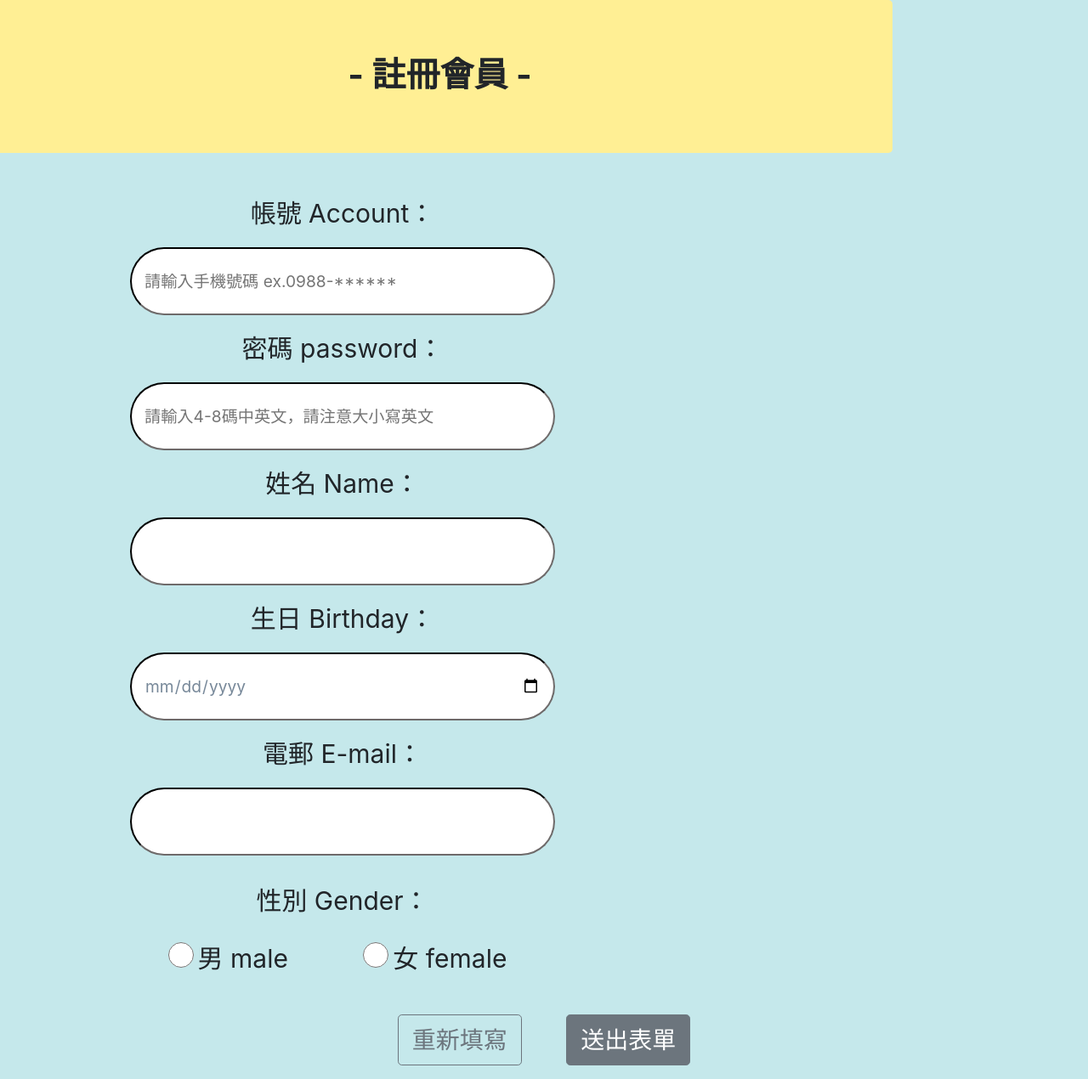
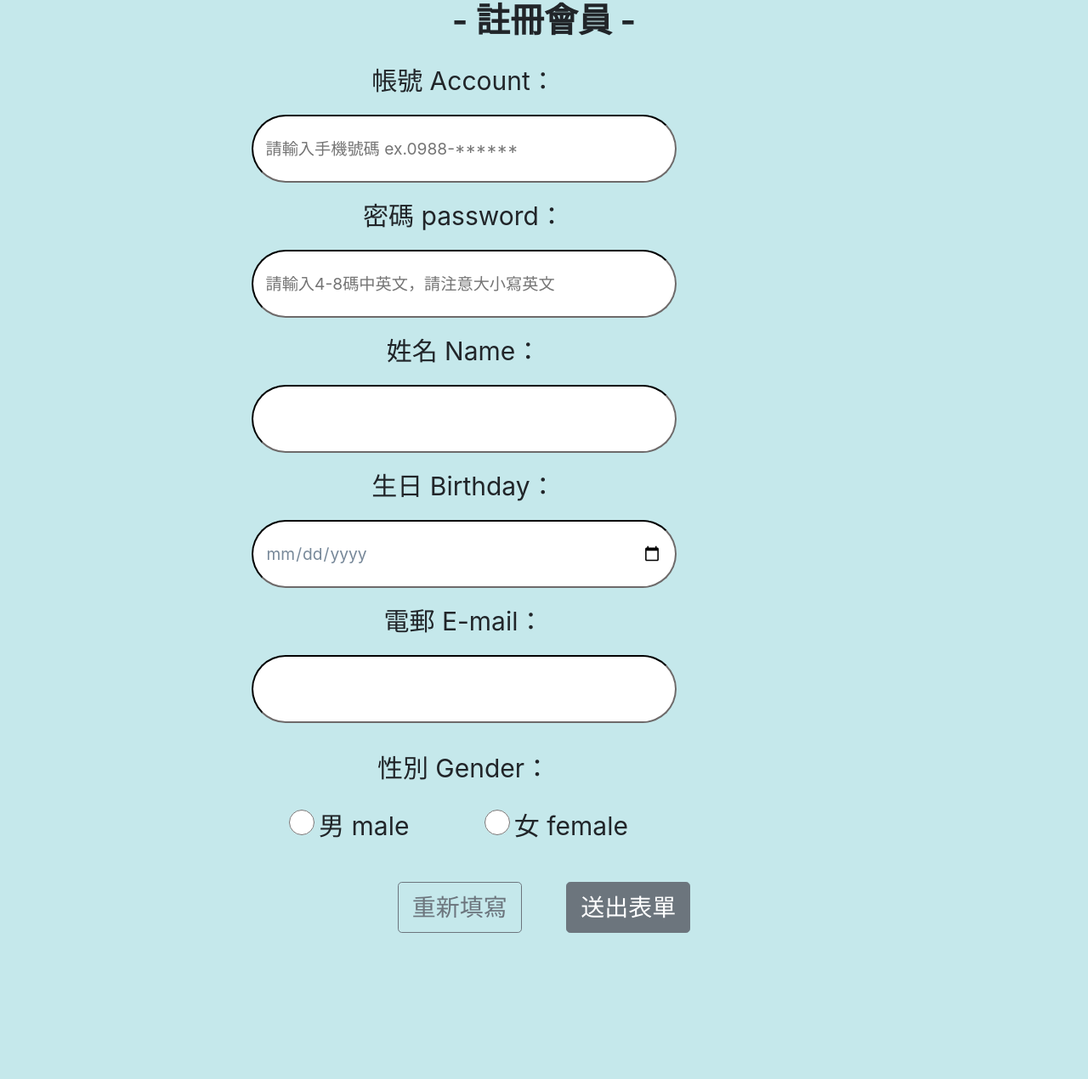
Before and after one commit to EuniQQ/polling, a PHP site: page /frontend/reg.php in a window 1280 px wide. Shown: the whole page at 85% size. After the commit the page ends 1098 px from the top, so only its background shows below. Run offline with PHP 8.4, Linux system fonts and the light colour scheme.

Commit message:
編輯首頁

```diff
--- a/api/reg.php
+++ b/api/reg.php
@@ -6,6 +6,6 @@
 insert('users',$_POST);
 
 //新增完畢導向回首頁
-//to("../index.php");
+// to("../index.php");
 
 ?>
--- a/frontend/reg.php
+++ b/frontend/reg.php
@@ -68,17 +68,17 @@
 <body>
 
     <!-- 頁首 -->
-    <div class="jumbotron container row text-center">
+    <!-- <div class="jumbotron container row text-center">      -->
         <h1 class="text-center font-weight-bold mx-auto">- 註冊會員 -</h1>
         <!-- <h3 class="text-center font-weight-bold  mx-auto"> Register</h3>       -->
-    </div>
+    <!-- </div> -->
 
     <form action="./api/reg.php" method="post" id="regForm">
         <div class="container">
 
             <div class="row ">
                 <!-- 左半邊欄位 -->
-                <div class="form-group col-sm-6 text-center ml-5">
+                <div class="form-group col-sm-9 text-center ml-5">
                     <!-- 帳號 -->
                     <label for="account" class="label col-form-label">帳號 Account：</label><br>
                     <input type="text" class="col form-cotrol " id="account" name="account" value="" placeholder="請輸入手機號碼 ex.0988-******"><br>
@@ -104,14 +104,14 @@
                     <label for="gender" class="label  col-form-label font-weight-normal mt-4">性別 Gender：<br>
 
                         <!-- 性別-男 -->
-                        <div class=" form-check-inline ">
+                        <div class=" form-check-inline d-inline">
                             <label for="male" class="label form-check-label ">
                                 <input type="radio" class="radio form-check-input mt-3" id="gender" name="gender" value="1">男
                                 male
                             </label>
                         </div>
                         <!-- 性別-女 -->
-                        <div class=" form-check-inline ">
+                        <div class=" form-check-inline d-inline">
                             <label for="female" class="label form-check-label ">
                                 <input type="radio" class="radio  form-check-input mt-3 ml-5" id="gender" name="gender" value="2">女
                                 female
@@ -126,7 +126,7 @@
                 <!-- <button class="submit-btn" type="submit"><i class="far fa-paper-plane"></i></i> 送出表單</button> -->
                 <button type="reset" class="btn btn-outline-secondary mr-5 btn-lg"><i class="far fa-paper-plane"></i>
                     重新填寫</button>
-                <button type="submit" class="btn btn-secondary btn-lg">送出表單</button>
+                <button type="submit" class="btn btn-secondary btn-lg"><a href="./frontend/show_vote_list.php"></a>送出表單</button>
                 <!-- <button type="submit" class="btn btn- btn-lg"><a href="./login.php"></a>會員登入</button> -->
                 </div>
 
--- a/index.php
+++ b/index.php
@@ -49,6 +49,7 @@ if(isset($_SESSION['user'])){
 
 }else{
 ?>
+
 <div class="clearfix">
   <a class="btn btn-lg btn-warning ml-3 my-3 float-left" href="?do=login">會員登入</a>
   <a class="btn btn-lg btn-info ml-2 my-3 float-left" href="?do=reg">註冊會員</a>
```
Also changed, not shown: cream-winter-background-christmas-aesthetic-design-vector_53876-151492.jpg (added).
